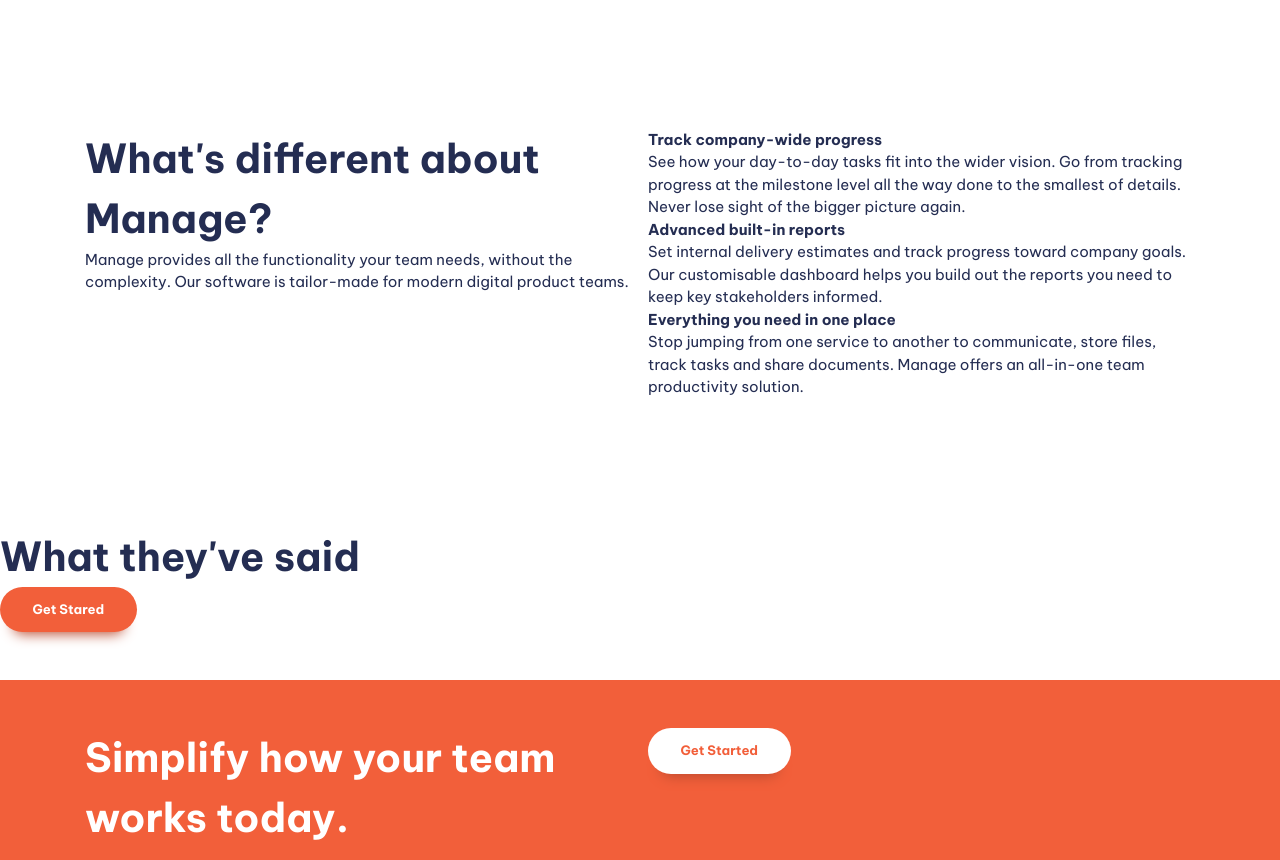
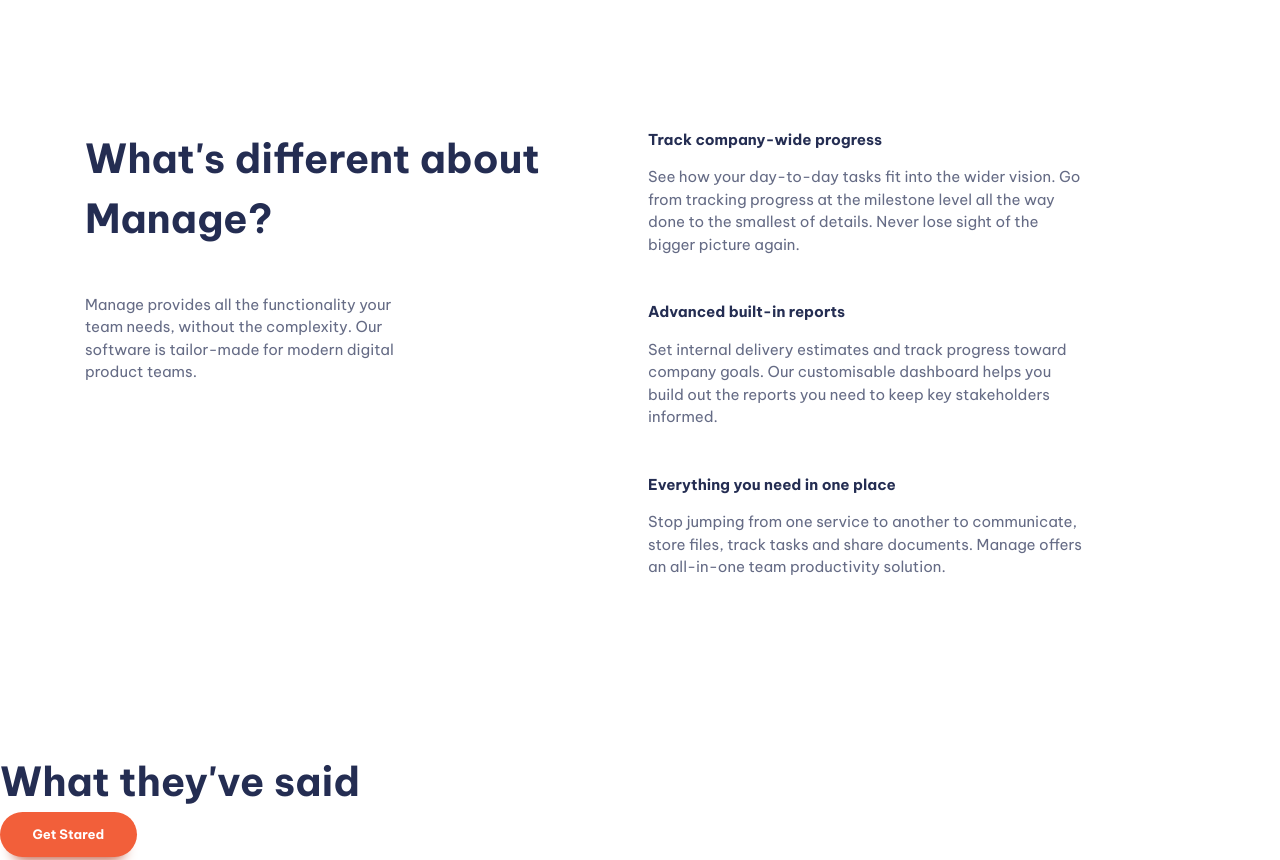
Before and after one commit to curly1210/Fem-mange-landing-page, a website built with Vite: page index.html in a window 1280 px wide. Shown: the part 700-1560 px from the top of the page. Built offline with nearby package versions, Linux system fonts and the light colour scheme.

Commit message:
add spacing

```diff
--- a/index.html
+++ b/index.html
@@ -50,7 +50,7 @@
       <section class="padding-block-900">
         <div class="container">
           <div class="even-columns">
-            <div>
+            <div class="flow">
               <h1 class="fs-primary-heading fw-bold">
                 Bring everyone together to build better products
               </h1>
@@ -70,7 +70,7 @@
       <section class="padding-block-900">
         <div class="container">
           <div class="even-columns">
-            <div>
+            <div class="flow">
               <h2 class="fs-secondary-heading fw-bold">
                 What's different about Manage?
               </h2>
@@ -81,32 +81,40 @@
               </p>
             </div>
             <div>
-              <ul class="numbered-items" role="list">
+              <ul class="numbered-items flow" role="list">
                 <li>
+                  <div class="flow" style="--flow-spacer:1em">
                     <h3 class="fs-600 fw-bold">Track company-wide progress</h3>
-                  <p>
-                    See how your day-to-day tasks fit into the wider vision. Go
-                    from tracking progress at the milestone level all the way
-                    done to the smallest of details. Never lose sight of the
-                    bigger picture again.
+                    <p data-width="wide">
+                      See how your day-to-day tasks fit into the wider vision.
+                      Go from tracking progress at the milestone level all the
+                      way done to the smallest of details. Never lose sight of
+                      the bigger picture again.
                     </p>
+                  </div>
                 </li>
+
                 <li>
+                  <div class="flow" style="--flow-spacer:1em">
                     <h3 class="fs-600 fw-bold">Advanced built-in reports</h3>
-                  <p>
+                    <p data-width="wide">
                       Set internal delivery estimates and track progress toward
                       company goals. Our customisable dashboard helps you build
                       out the reports you need to keep key stakeholders informed.
                     </p>
+                  </div>
                 </li>
+
                 <li>
+                  <div class="flow" style="--flow-spacer:1em">
                     <h3 class="fs-600 fw-bold">
                       Everything you need in one place
                     </h3>
-                  <p>
+                    <p data-width="wide">
                       Stop jumping from one service to another to communicate,
                       store files, track tasks and share documents. Manage offers
                       an all-in-one team productivity solution.
+                    </div>
                   </p>
                 </li>
               </ul>
@@ -153,7 +161,7 @@
 
           <div>
             <nav class="footer-nav">
-              <ul aria-label="Footer" role="list">
+              <ul class="flow" style="--flow-spacer:1em" aria-label="Footer" role="list">
                 <li><a href="#">Home</a></li>
                 <li><a href="#">Pricing</a></li>
                 <li><a href="#">Products</a></li>
--- a/style.css
+++ b/style.css
@@ -97,15 +97,16 @@ svg {
 }
 
 
-
-
-
 .container {
   --max-width: 1110px;
   --padding: 1rem;
 
   width: min(var(--max-width), 100% - (var(--padding)*2));
   margin-inline: auto;
+}
+
+:where(.flow :not(:first-child)) {
+  margin-top: var(--flow-spacer, 3em);
 }
 
 .even-columns {
@@ -128,6 +129,14 @@ body {
   color: var(--clr-primary-400);
 }
 
+p:not([class]) {
+  opacity: 0.7;
+  max-width: 32ch;
+}
+
+p[data-width="wide"] {
+  max-width: 43ch;
+}
 /* button */
 
 .button {
@@ -230,16 +239,6 @@ body {
     text-align: center;
     font-weight: var(--fw-bold);
   }
-
-  /* .nav-list a {
-    text-decoration: none;
-    color: var(--clr-primary-400);
-  }
-
-  .nav-list a:hover,
-  .nav-list a:focus {
-    color: var(--clr-accent-400);
-  } */
 
   .mobile-nav-toggle {
     display: block;
```
Lines whose indentation alone changed are shown as unchanged.
